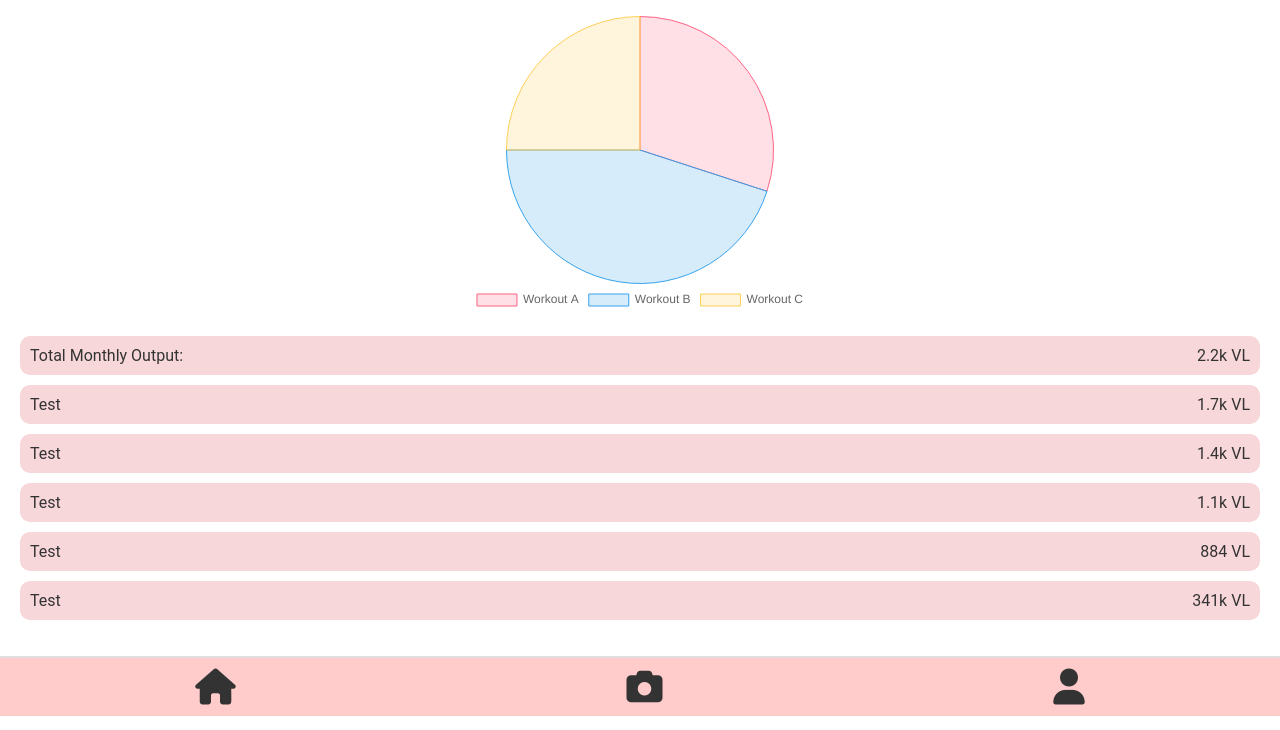
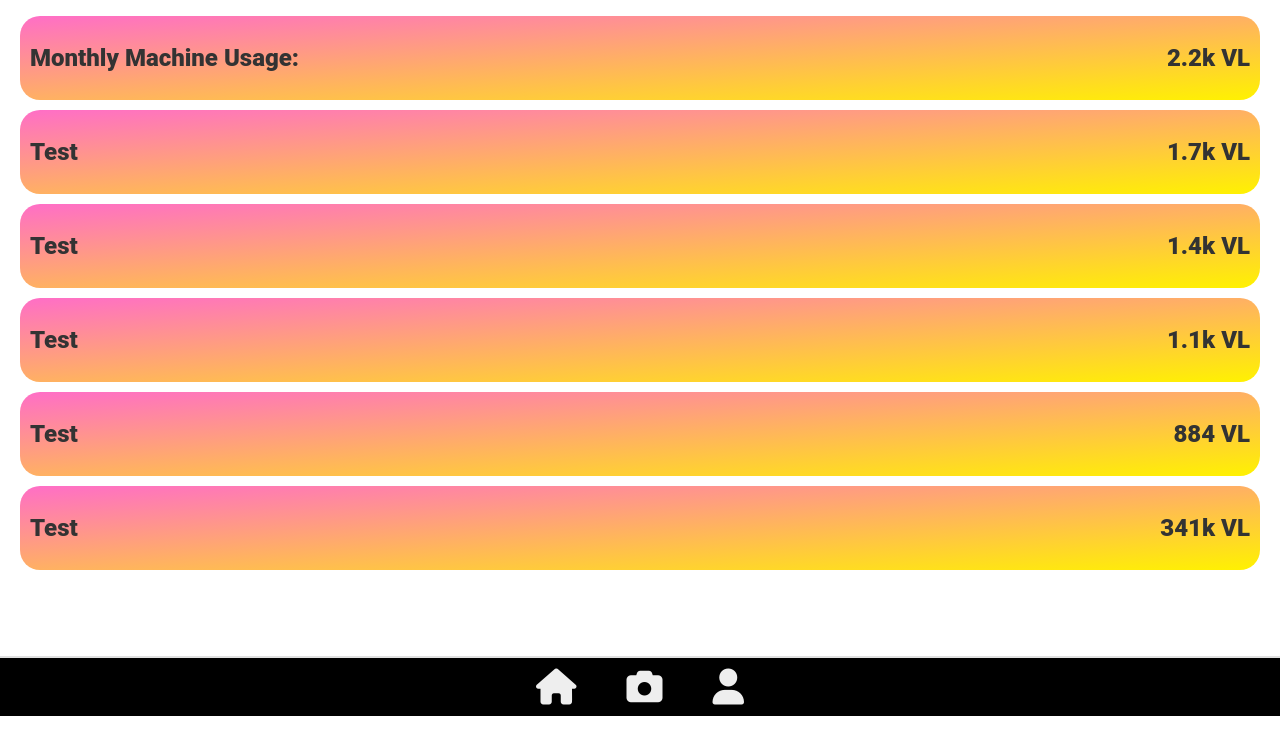
Before and after one commit to Chase35X/gym_app, a plain HTML site: page total_monthly_output/index.html in a window 1280 px wide. Shown: the part 84-814 px from the top of the page. Drawn offline with nearby package versions, Linux system fonts and the light colour scheme.

Commit message:
more changes

```diff
--- a/gym_page/script.js
+++ b/gym_page/script.js
@@ -27,7 +27,7 @@ document.addEventListener("DOMContentLoaded", function() {
         // Implement navigation logic here, e.g., window.location.href = `account.html`;
     });
 
-    setMachines('Planet Fitness');
+    // setMachines('Planet Fitness');
 });
 
 async function setMachines(location){
--- a/gym_page/styles.css
+++ b/gym_page/styles.css
@@ -1,6 +1,5 @@
 body {
   font-family: Arial, sans-serif;
-  background-color: #ffe6e6; /* light pink background */
 }
 
 .container {
@@ -8,7 +7,6 @@ body {
   margin: 40px auto;
   padding: 20px;
   background-color: #fff;
-  border: 1px solid #ffc5c5;
   box-shadow: 0 0 10px rgba(255, 192, 203, 0.1);
 }
 
@@ -23,11 +21,11 @@ body {
 }
 
 .machine {
-  width: 150px;
-  height: 150px;
+  width: 100px;
+  height: 100px;
   margin: 10px;
-  background-color: #ffc5c5; /* light pink background */
-  border-radius: 10px;
+  background: linear-gradient(to bottom right, #FF6EC7, #FFF200);
+  border-radius: 20px;
   display: flex;
   justify-content: center;
   align-items: center;
@@ -48,22 +46,22 @@ body {
   bottom: 0;
   left: 0;
   width: 100%;
-  background-color: #ffc5c5;
+  background-color: #000000;
   padding: 10px;
   display: flex;
   justify-content: center;
 }
 
 .nav-item {
-  margin: 0 10px; /* Reduced margin to make icons closer */
+  margin: 0 20px; /* Reduced margin to make icons closer */
   display: flex;
   justify-content: center;
   align-items: center;
+  font-size: 36px;
 }
 
 .nav-item i {
-  font-size: 24px; /* Icon size */
-  color: #333;
+  color: #eeeeee;
 }
 
 .nav-item:hover i {
--- a/location_selection/styles.css
+++ b/location_selection/styles.css
@@ -34,20 +34,20 @@ h1 {
 }
 
 .location-list li {
-    background: linear-gradient(to right, #ffcccb, #ff9999);
+    background: linear-gradient(to bottom right, #FF6EC7, #FFF200);
     color: #ffffff;
     padding: 15px;
     margin: 10px 0;
     text-align: center;
     border-radius: 25px;
-    font-size: 1.2em;
+    font-size: 1.5em;
     cursor: pointer;
     box-shadow: 0 4px 8px rgba(0, 0, 0, 0.1);
     transition: background 0.3s ease, transform 0.2s ease;
+    font-style: italic;
 }
 
 .location-list li:hover {
-    background: linear-gradient(to right, #ff9999, #ffcccb);
     transform: scale(1.05);
 }
 
@@ -58,7 +58,7 @@ h1 {
     width: 100%;
     display: flex;
     justify-content: center;
-    background-color: #ffcccb;
+    background-color: #000000;
     padding: 10px 0;
     box-shadow: 0 -4px 8px rgba(0, 0, 0, 0.1);
     z-index: 1000;
@@ -74,7 +74,15 @@ h1 {
 
 .nav-item i {
     font-size: 24px; /* Adjust icon size */
-    color: #333;
+    color: #eeeeee;
+    font-size: 2em;
+}
+
+.nav-item {
+    cursor: pointer;
+    display: flex;
+    justify-content: center;
+    align-items: center;
 }
 
 .nav-item:hover i {
--- a/total_monthly_output/index.html
+++ b/total_monthly_output/index.html
@@ -15,20 +15,16 @@
             <header>
                 <div class="header-left">
                     <div class="icon">📊</div>
-                    <h1>Total Monthly Output</h1>
+                    <h1>Monthly Machine Usage</h1>
                 </div>
                 <div class="settings-icon">⚙️</div>
             </header>
 
-            <!-- Pie Chart Container -->
-            <div class="chart-container">
-                <canvas id="pieChart"></canvas>
-            </div>
 
             <!-- Workout List -->
             <div id="workoutList" class="summary-container">
                 <div class="summary-item">
-                    <span>Total Monthly Output:</span>
+                    <span>Monthly Machine Usage:</span>
                     <span>2.2k VL</span>
                 </div>
                 <div class="summary-item">
--- a/total_monthly_output/script.js
+++ b/total_monthly_output/script.js
@@ -37,18 +37,18 @@ function initPieChart() {
     new Chart(ctxPie, {
         type: 'pie',
         data: {
-            labels: ['Workout A', 'Workout B', 'Workout C'],
+            labels: ['Machine A', 'Machine B', 'Machine C'],
             datasets: [{
                 data: [30, 45, 25],
                 backgroundColor: [
-                    'rgba(255, 99, 132, 0.2)',
-                    'rgba(54, 162, 235, 0.2)',
-                    'rgba(255, 206, 86, 0.2)'
+                    'rgba(0, 0, 0)',
+                    'rgba(65, 65, 65)',
+                    'rgba(114, 114, 114)'
                 ],
                 borderColor: [
-                    'rgba(255, 99, 132, 1)',
-                    'rgba(54, 162, 235, 1)',
-                    'rgba(255, 206, 86, 1)'
+                    'rgba(0, 0, 0, 1)',
+                    'rgba(65, 65, 65, 1)',
+                    'rgba(114, 114, 114, 1)'
                 ],
                 borderWidth: 1
             }]
--- a/total_monthly_output/styles.css
+++ b/total_monthly_output/styles.css
@@ -53,11 +53,14 @@ h1 {
     display: flex;
     justify-content: space-between;
     align-items: center;
-    background: #f8d7da; /* Light pink background to match page theme */
-    border-radius: 10px;
+    background: linear-gradient(to bottom right, #FF6EC7, #FFF200);
+    border-radius: 20px;
     padding: 10px;
     margin-bottom: 10px;
     color: #333;
+    font-weight: 1000;
+    font-size: 1.5em;
+    height: 3.5em;
 }
 
 .navbar {
@@ -66,25 +69,28 @@ h1 {
     left: 0;
     right: 0;
     height: 60px;
-    background-color: #ffcccb; /* Navbar color matching your design */
+    background-color: #000000; /* Navbar color matching your design */
     border-top: 2px solid #e0e0e0;
     display: flex;
-    justify-content: space-around; /* Evenly spaces icons */
-    align-items: center;
+    text-align: center;
+    justify-content: center;
 }
 
 .nav-item {
-    margin: 0 5px; /* Reduced margin to make icons closer */
+    margin: 5px; /* Reduced margin to make icons closer */
     display: flex;
     justify-content: center;
     align-items: center;
+    text-align: center;
 }
 
 .nav-item i {
     font-size: 36px; /* Icon size */
-    color: #333;
+    color: #eeeeee;
+    text-align: center;
+    margin: 20px;
 }
 
 .nav-item:hover i {
-    color: #ff9999;
+    color: #eeeeee;
 }
--- a/your_lifts/styles.css
+++ b/your_lifts/styles.css
@@ -52,7 +52,7 @@ h1, h2, h3 {
     width: 100%;
     display: flex;
     justify-content: center;
-    background-color: #ffcccb;
+    background-color: #000000;
     padding: 10px 0;
     box-shadow: 0 -4px 8px rgba(0, 0, 0, 0.1);
     z-index: 1000;
@@ -68,7 +68,7 @@ h1, h2, h3 {
 
 .nav-item i {
     font-size: 36px; /* Increased font size for larger icons */
-    color: #333;
+    color: #eeeeee;
 }
 
 .nav-item:hover i {
```
Also changed, not shown: gym_page/index.html (+1 -1 lines), machine_input/styles.css (+4 -4 lines), your_lifts/script.js (+2 -14 lines).
